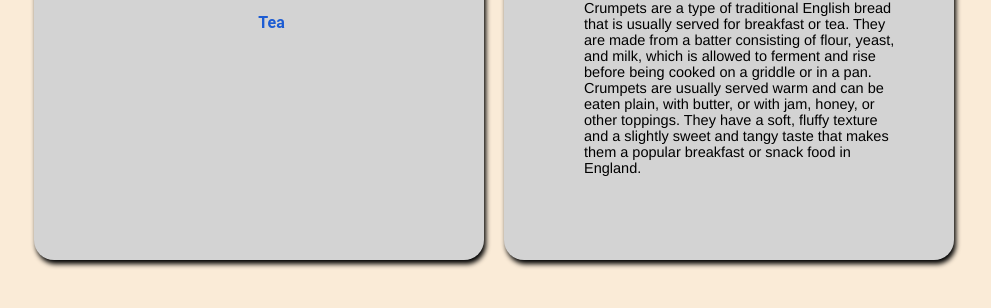
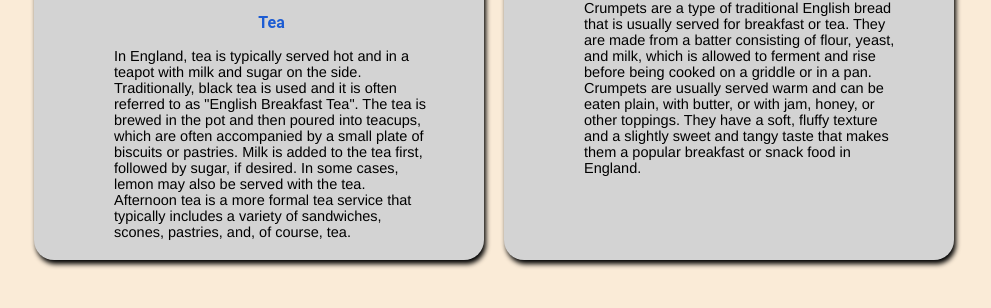
Before and after one commit to Python125/The-DOM-and-JavaScript-in-the-UK, a plain HTML site: page index.html in a window 1280 px wide. Shown: the part 4676-4984 px from the top of the page, without its empty margins (146-1137 px from the left). Drawn offline with nearby package versions, Linux system fonts and the light colour scheme.

Commit message:
Updated "Tea" box

```diff
--- a/index.html
+++ b/index.html
@@ -115,7 +115,7 @@
 				<div class="img-container"><img src="https://i2-prod.liverpoolecho.co.uk/incoming/article24421412.ece/ALTERNATES/s1200b/0_PRIDE-IN-PICTURES-The-Royal-Liver-Building-on-an-overcast-day.jpg" width="250" height="85"></div>
 				<div class="text-container">
 					<h3>Tea</h3>
-					<p></p>
+					<p>In England, tea is typically served hot and in a teapot with milk and sugar on the side. Traditionally, black tea is used and it is often referred to as "English Breakfast Tea". The tea is brewed in the pot and then poured into teacups, which are often accompanied by a small plate of biscuits or pastries. Milk is added to the tea first, followed by sugar, if desired. In some cases, lemon may also be served with the tea. Afternoon tea is a more formal tea service that typically includes a variety of sandwiches, scones, pastries, and, of course, tea.</p>
 				</div>
 			</div>
 			<div class="box red">
```
